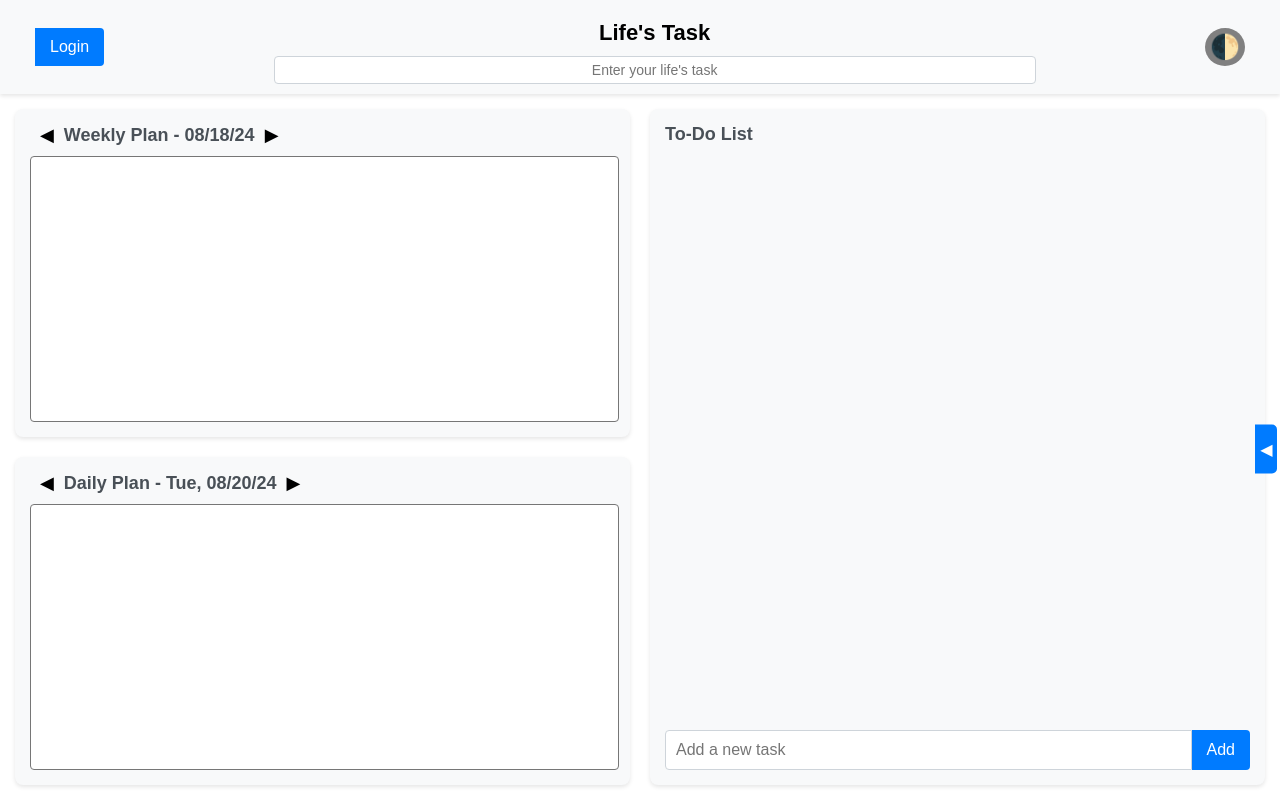
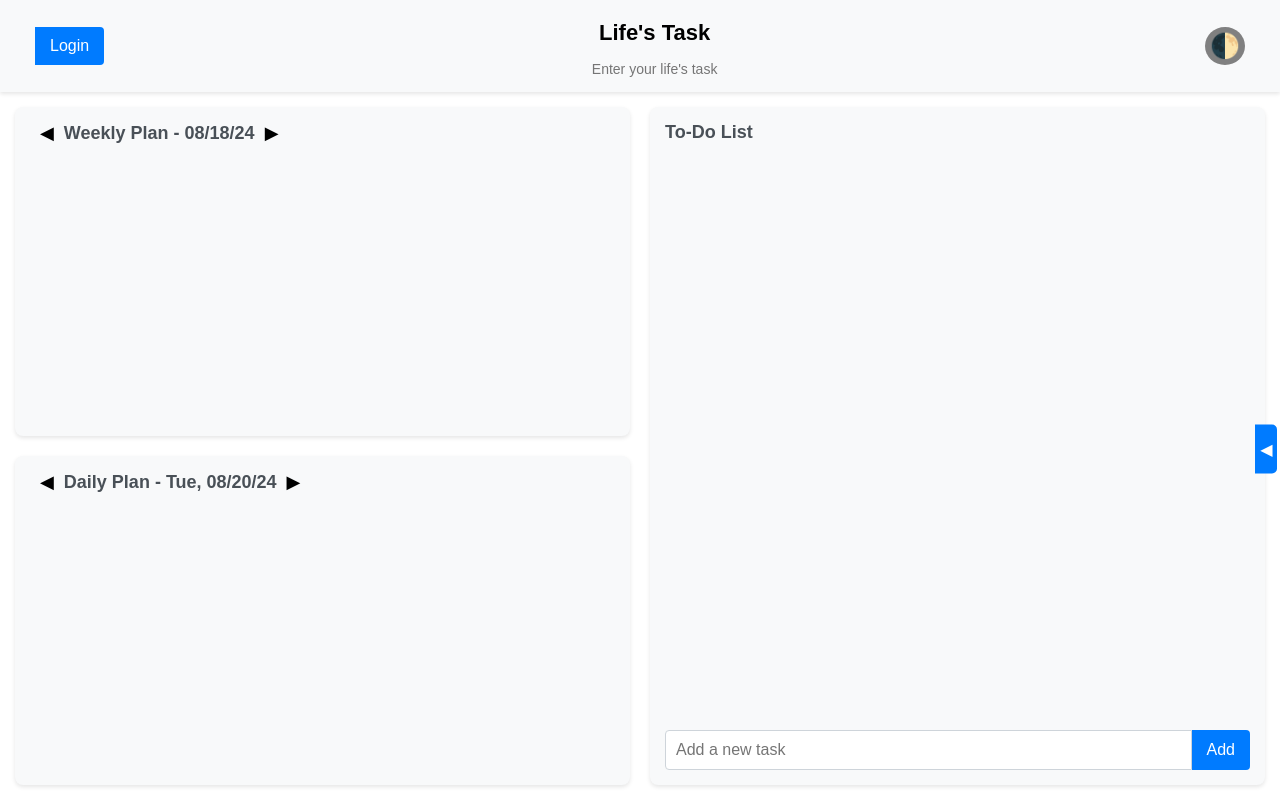
Before and after one commit to brandonp20/Life-Task-Planner, a website: page index.html in a window 1280 px wide. Drawn offline with Linux system fonts and the light colour scheme.

Commit message:
Modified textbox look and UI as well as hover and focus UI for textboxes.

```diff
--- a/index.html
+++ b/index.html
@@ -12,7 +12,7 @@
             <button class="login-button">Login</button>
             <div class="life-task-container">
                 <h1 class="life-task-header">Life's Task</h1>
-                <input type="text" class="life-task-input" placeholder="Enter your life's task">
+                <input type="text" class="life-task-input input-text" placeholder="Enter your life's task">
             </div>
             <button id="darkModeToggle">🌓</button>
         </div>
--- a/styles.css
+++ b/styles.css
@@ -47,8 +47,24 @@ body, html {
     font-size: 14px;
     text-align: center;
     width: 750px;
-    border: 1px solid #ced4da;
+    border: none;
+    background: none;
     border-radius: 4px;
+}
+
+.life-task-input:hover, .textbox:hover {
+    border: 1px solid lightgrey;
+    outline: none;
+}
+
+.life-task-input:focus, .textbox:focus {
+    outline: none;
+    border: none;
+}
+
+.textbox {
+    border: none;
+    background: none;
 }
 
 .main-content {
```
